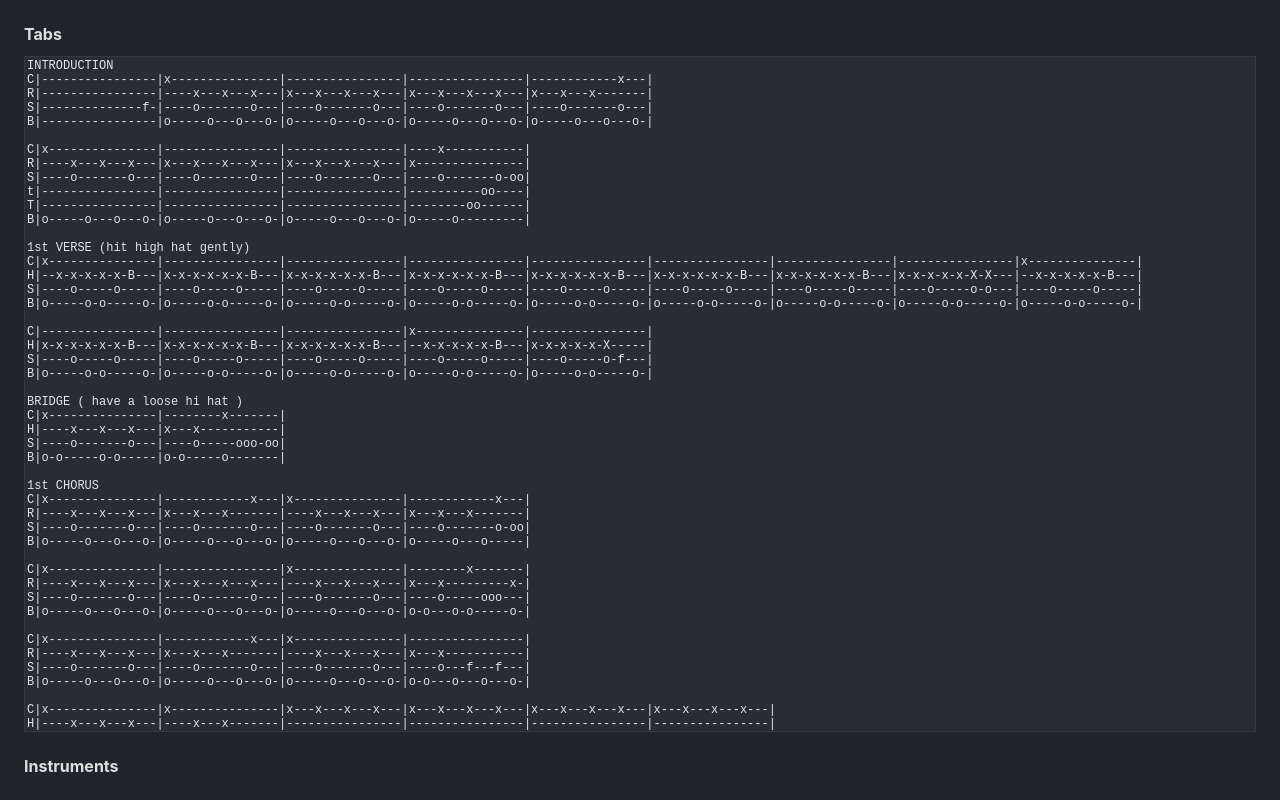
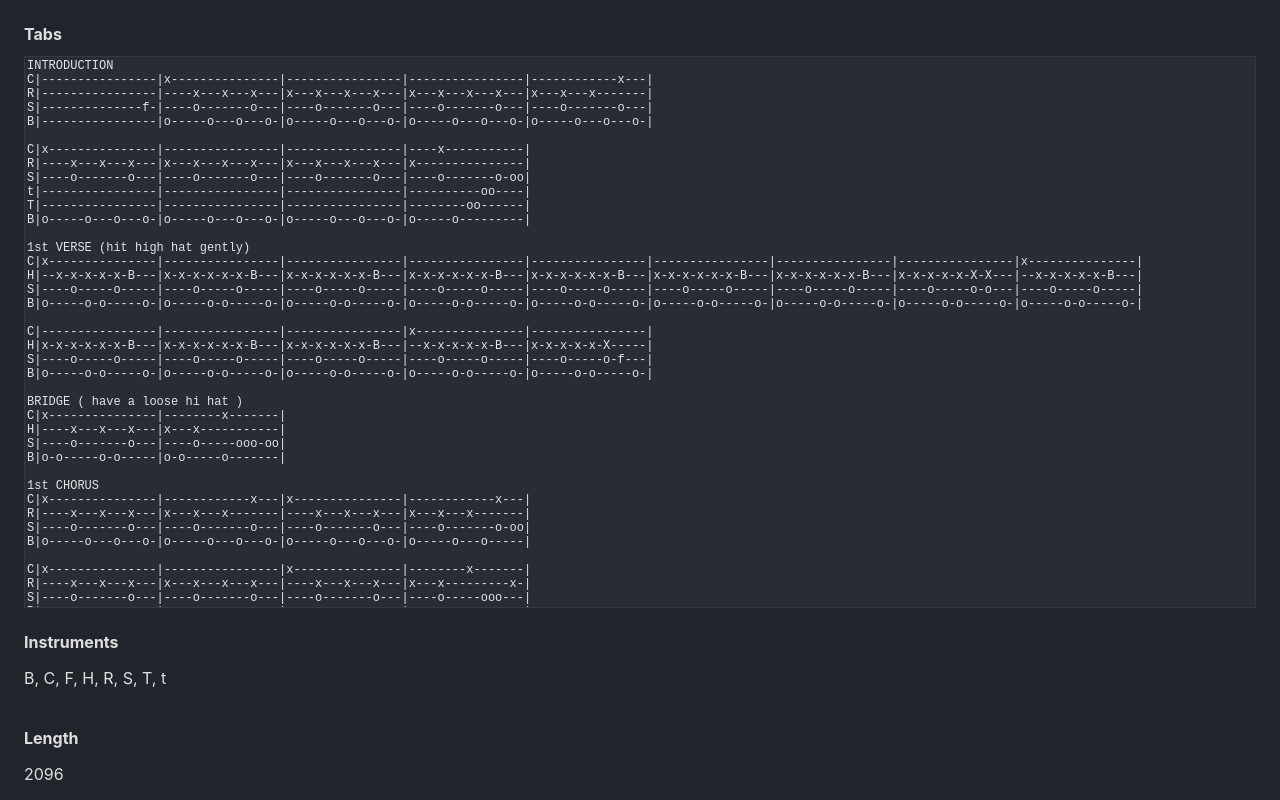
Before and after one commit to pirelenito/trum, a React (Create React App) app: page / in a window 1280 px wide. Built offline with nearby package versions, Linux system fonts and the light colour scheme; what webmidi would draw is missing.

Commit message:
Working “live” editing 👶

```diff
--- a/src/App.tsx
+++ b/src/App.tsx
@@ -1,10 +1,28 @@
-import React from 'react'
+import React, { useState, useCallback } from 'react'
 import playback, { fixture } from './playback'
+import parseTabs, { Tabs } from './lib/tabs-parser/parseTabs'
 
 const textInputBackground = '#282C34'
 const background = '#21252B'
 
 const App: React.FC = () => {
+  const [source, setSource] = useState(fixture)
+  const updateSource = useCallback(
+    event => {
+      console.log('value', event)
+      setSource(event.target.value)
+    },
+    [setSource],
+  )
+
+  let tabs: Tabs | null
+
+  try {
+    tabs = parseTabs(source)
+  } catch (e) {
+    tabs = null
+  }
+
   return (
     <div
       style={{
@@ -38,11 +56,17 @@ const App: React.FC = () => {
             fontSize: 12,
             width: '100%',
           }}
-          value={fixture}
+          onChange={updateSource}
+          value={source}
         />
       </div>
       <div>
-        <h2 style={{ fontSize: 16, margin: '24px 0', color: '#dedede' }}>Instruments</h2>
+        <h2 style={{ fontSize: 16, margin: '24px 0 12px 0', color: '#dedede' }}>Instruments</h2>
+        <p style={{ color: '#dedede' }}>{tabs ? tabs.instruments.join(', ') : 'parse error'}</p>
+      </div>
+      <div>
+        <h2 style={{ fontSize: 16, margin: '24px 0 12px 0', color: '#dedede' }}>Length</h2>
+        <p style={{ color: '#dedede' }}>{tabs ? tabs.length : 0}</p>
       </div>
     </div>
   )
```
